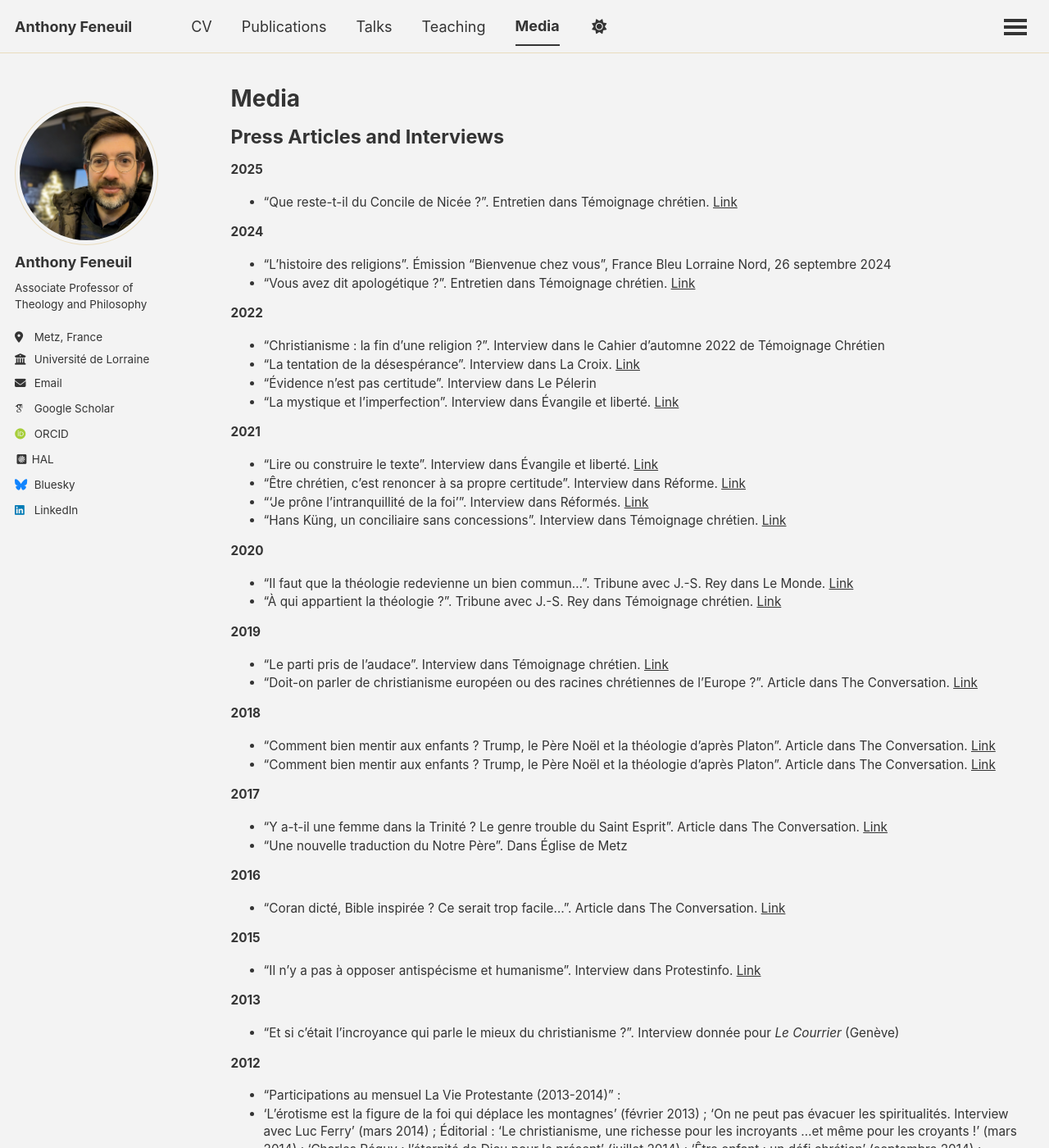
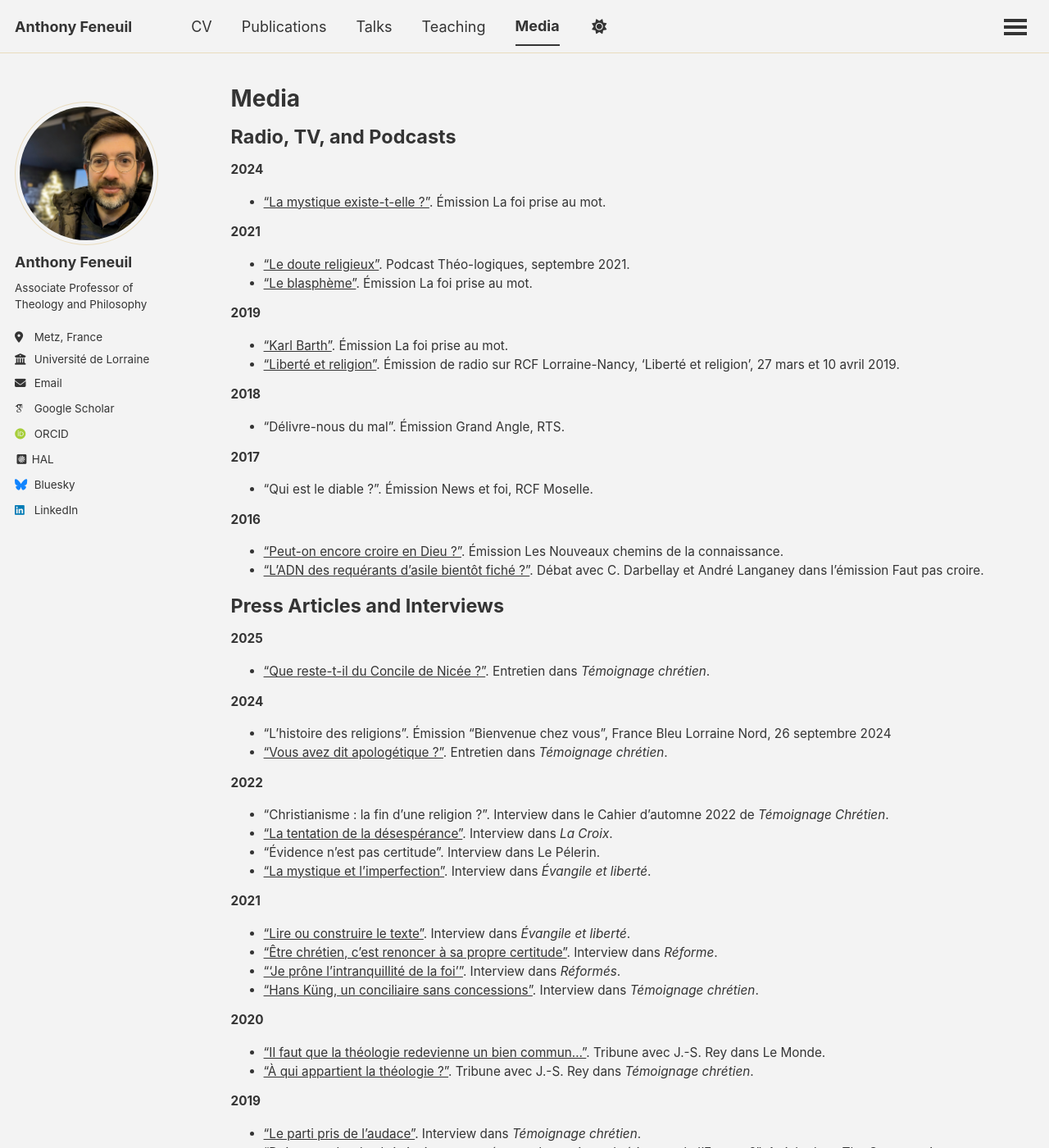
Before and after one commit to anfnl/anfnl.github.io, a Jekyll site: the page built from _pages/media.md, in a window 1280 px wide and 1400 px high. Shown: the whole window at 82% size. Built offline with Jekyll 4.4.1, drawn with Linux system fonts in a browser that asks for light colours; some web fonts are replaced; a script that is not in the unit is left out; some of the changed text lies outside the part shown.

Commit message:
Update media.md

```diff
--- a/_pages/media.md
+++ b/_pages/media.md
@@ -4,59 +4,88 @@ title: "Media"
 permalink: /media/
 author_profile: true
 ---
+## Radio, TV, and Podcasts
+
+**2024**
+
+* ["La mystique existe-t-elle ?"](https://www.youtube.com/watch?v=LKYhYCBGcS0). Émission La foi prise au mot.
+
+**2021**
+
+* ["Le doute religieux"](https://shows.acast.com/theo-logiques/episodes/le-doute-religieux). Podcast Théo-logiques, septembre 2021.
+* ["Le blasphème"](https://youtu.be/63uLLkCM1K0). Émission La foi prise au mot.
+
+**2019**
+
+* ["Karl Barth"](https://youtu.be/6yRU5yXS7n0). Émission La foi prise au mot.
+* ["Liberté et religion"](https://rcf.fr/culture/philosophie/liberte-et-religion-1ere-partie). Émission de radio sur RCF Lorraine-Nancy, ‘Liberté et religion’, 27 mars et 10 avril 2019.
+
+**2018**
+
+* "Délivre-nous du mal". Émission Grand Angle, RTS.
+
+**2017**
+
+* "Qui est le diable ?". Émission News et foi, RCF Moselle.
+
+**2016**
+
+* ["Peut-on encore croire en Dieu ?"](https://www.franceculture.fr/emissions/les-nouveaux-chemins-de-la-connaissance/les-nouveaux-chemins-de-la-connaissance-mercredi-1). Émission Les Nouveaux chemins de la connaissance.
+* ["L’ADN des requérants d’asile bientôt fiché ?"](https://www.rts.ch/religion/faut-pas-croire/5693428-l-adn-des-requerants-d-asile-bientot-fiche-.html). Débat avec C. Darbellay et André Langaney dans l'émission Faut pas croire.
+
+
 
 ## Press Articles and Interviews
 
 **2025**
 
-* "Que reste-t-il du Concile de Nicée ?". Entretien dans Témoignage chrétien. [Link](https://www.temoignagechretien.fr/que-reste-t-il-du-concile-de-nicee/)
+* ["Que reste-t-il du Concile de Nicée ?"](https://www.temoignagechretien.fr/que-reste-t-il-du-concile-de-nicee/). Entretien dans _Témoignage chrétien_.
 
 **2024**
 
 * "L'histoire des religions". Émission "Bienvenue chez vous", France Bleu Lorraine Nord, 26 septembre 2024
-* "Vous avez dit apologétique ?". Entretien dans Témoignage chrétien. [Link](https://www.temoignagechretien.fr/vous-avez-dit-apologetique/)
+* ["Vous avez dit apologétique ?"](https://www.temoignagechretien.fr/vous-avez-dit-apologetique/). Entretien dans _Témoignage chrétien_.
 
 **2022**
 
-* "Christianisme : la fin d’une religion ?". Interview dans le Cahier d'automne 2022 de Témoignage Chrétien
-* "La tentation de la désespérance". Interview dans La Croix. [Link](https://www.la-croix.com/tentation-desesperance-2022-03-11-1101204332)
-* "Évidence n'est pas certitude". Interview dans Le Pélerin
-* "La mystique et l’imperfection". Interview dans Évangile et liberté. [Link](https://www.evangile-et-liberte.net/2022/01/la-mystique-et-limperfection/)
+* "Christianisme : la fin d’une religion ?". Interview dans le Cahier d'automne 2022 de _Témoignage Chrétien_.
+* ["La tentation de la désespérance"](https://www.la-croix.com/tentation-desesperance-2022-03-11-1101204332). Interview dans _La Croix_.
+* "Évidence n'est pas certitude". Interview dans Le Pélerin.
+* ["La mystique et l’imperfection"](https://www.evangile-et-liberte.net/2022/01/la-mystique-et-limperfection/). Interview dans _Évangile et liberté_.
 
 **2021**
 
-* "Lire ou construire le texte". Interview dans Évangile et liberté. [Link](https://www.evangile-et-liberte.net/2021/11/lire-ou-construire-le-texte/)
-* "Être chrétien, c’est renoncer à sa propre certitude". Interview dans Réforme. [Link](https://www.reforme.net/theologie/2021/09/23/anthony-feneuil-%E2%80%84etre-chretien-cest-renoncer-a-sa-propre-certitude%E2%80%84/)
-* "‘Je prône l'intranquillité de la foi’". Interview dans Réformés. [Link](https://www.reformes.ch/portraits/2021/06/anthony-feneuil-je-prone-lintranquillite-de-la-foi-reformes-juillet-aout-2021)
-* "Hans Küng, un conciliaire sans concessions". Interview dans Témoignage chrétien. [Link](https://www.temoignagechretien.fr/hans-kung-un-conciliaire-sans-concessions/)
+* ["Lire ou construire le texte"](https://www.evangile-et-liberte.net/2021/11/lire-ou-construire-le-texte/). Interview dans _Évangile et liberté_.
+* ["Être chrétien, c’est renoncer à sa propre certitude"](https://www.reforme.net/theologie/2021/09/23/anthony-feneuil-%E2%80%84etre-chretien-cest-renoncer-a-sa-propre-certitude%E2%80%84/). Interview dans _Réforme_.
+* ["‘Je prône l'intranquillité de la foi’"](https://www.reformes.ch/portraits/2021/06/anthony-feneuil-je-prone-lintranquillite-de-la-foi-reformes-juillet-aout-2021). Interview dans _Réformés_.
+* ["Hans Küng, un conciliaire sans concessions"](https://www.temoignagechretien.fr/hans-kung-un-conciliaire-sans-concessions/). Interview dans _Témoignage chrétien_.
 
 **2020**
 
-* "Il faut que la théologie redevienne un bien commun...". Tribune avec J.-S. Rey dans Le Monde. [Link](https://www.lemonde.fr/idees/article/2020/10/11/il-faut-que-la-theologie-redevienne-un-bien-commun-et-se-developpe-dans-les-universites-publiques_6055596_3232.html)
-* "À qui appartient la théologie ?". Tribune avec J.-S. Rey dans Témoignage chrétien. [Link](https://www.temoignagechretien.fr/a-qui-appartient-la-theologie/)
+* ["Il faut que la théologie redevienne un bien commun..."](https://www.lemonde.fr/idees/article/2020/10/11/il-faut-que-la-theologie-redevienne-un-bien-commun-et-se-developpe-dans-les-universites-publiques_6055596_3232.html). Tribune avec J.-S. Rey dans Le Monde.
+* ["À qui appartient la théologie ?"](https://www.temoignagechretien.fr/a-qui-appartient-la-theologie/). Tribune avec J.-S. Rey dans _Témoignage chrétien_.
 
 **2019**
 
-* "Le parti pris de l’audace". Interview dans Témoignage chrétien. [Link](https://www.temoignagechretien.fr/le-parti-pris-de-laudace/)
-* "Doit-on parler de christianisme européen ou des racines chrétiennes de l’Europe ?". Article dans The Conversation. [Link](https://theconversation.com/doit-on-parler-de-christianisme-europeen-ou-des-racines-chretiennes-de-leurope-115483)
+* ["Le parti pris de l’audace"](https://www.temoignagechretien.fr/le-parti-pris-de-laudace/). Interview dans _Témoignage chrétien_.
+* ["Doit-on parler de christianisme européen ou des racines chrétiennes de l’Europe ?"](https://theconversation.com/doit-on-parler-de-christianisme-europeen-ou-des-racines-chretiennes-de-leurope-115483). Article dans _The Conversation_.
 
 **2018**
 
-* "Comment bien mentir aux enfants ? Trump, le Père Noël et la théologie d’après Platon". Article dans The Conversation. [Link](https://theconversation.com/comment-bien-mentir-aux-enfants-trump-le-pere-noel-et-la-theologie-dapres-platon-109233)
-* "Comment bien mentir aux enfants ? Trump, le Père Noël et la théologie d’après Platon". Article dans The Conversation. [Link](https://theconversation.com/la-la-cite-est-elle-vraiment-une-invention-chretienne-93561)
+* ["Comment bien mentir aux enfants ? Trump, le Père Noël et la théologie d’après Platon"](https://theconversation.com/comment-bien-mentir-aux-enfants-trump-le-pere-noel-et-la-theologie-dapres-platon-109233). Article dans _The Conversation_.
 
 **2017**
 
-* "Y a-t-il une femme dans la Trinité ? Le genre trouble du Saint Esprit". Article dans The Conversation. [Link](https://theconversation.com/y-a-t-il-une-femme-dans-la-trinite-le-genre-trouble-du-saint-esprit-88895)
+* ["Y a-t-il une femme dans la Trinité ? Le genre trouble du Saint Esprit"](https://theconversation.com/y-a-t-il-une-femme-dans-la-trinite-le-genre-trouble-du-saint-esprit-88895). Article dans _The Conversation_.
 * "Une nouvelle traduction du Notre Père". Dans Église de Metz
 
 **2016**
 
-* "Coran dicté, Bible inspirée ? Ce serait trop facile...". Article dans The Conversation. [Link](https://theconversation.com/coran-dicte-bible-inspiree-ce-serait-trop-facile-65212)
+* ["Coran dicté, Bible inspirée ? Ce serait trop facile..."](https://theconversation.com/coran-dicte-bible-inspiree-ce-serait-trop-facile-65212). Article dans _The Conversation_.
 
 **2015**
 
-* "Il n’y a pas à opposer antispécisme et humanisme". Interview dans Protestinfo. [Link](https://protestinfo.ch/201610208157/8157-il-n-y-a-pas-a-opposer-humanisme-et-antispecisme.html)
+* ["Il n’y a pas à opposer antispécisme et humanisme"](https://protestinfo.ch/201610208157/8157-il-n-y-a-pas-a-opposer-humanisme-et-antispecisme.html). Interview dans _Protestinfo_.
 
 
 **2013**
@@ -67,32 +96,3 @@ author_profile: true
 
 * "Participations au mensuel La Vie Protestante (2013-2014)" :
 * 'L’érotisme est la figure de la foi qui déplace les montagnes’ (février 2013) ; ‘On ne peut pas évacuer les spiritualités. Interview avec Luc Ferry’ (mars 2014) ;  Éditorial : ‘Le christianisme, une richesse pour les incroyants ...et même pour les croyants !’ (mars 2014) ; ‘Charles Péguy : l’éternité de Dieu pour le présent’ (juillet 2014) ; ‘Être enfant : un défi chrétien’ (septembre 2014) ; ‘Protestantisme nord-américain : quelques grandes figures féminines’ (octobre 2014) ; Chronique d'éthique et de politique chaque mois de septembre 2013 à août 2014.
-
-## Radio, TV, and Podcasts
-
-**2024**
-
-* "La mystique existe-t-elle ?". Émission La foi prise au mot. [Link](https://www.youtube.com/watch?v=LKYhYCBGcS0)
-
-**2021**
-
-* "Le doute religieux". Podcast Théo-logiques, septembre 2021. [Link](https://shows.acast.com/theo-logiques/episodes/le-doute-religieux)
-* "Le blasphème". Émission La foi prise au mot. [Link](https://youtu.be/63uLLkCM1K0)
-
-**2019**
-
-* "Karl Barth". Émission La foi prise au mot. [Link](https://youtu.be/6yRU5yXS7n0)
-* "Liberté et religion". Émission de radio sur RCF Lorraine-Nancy, ‘Liberté et religion’, 27 mars et 10 avril 2019. [Link](https://rcf.fr/culture/philosophie/liberte-et-religion-1ere-partie)
-
-**2018**
-
-* "Délivre-nous du mal". Émission Grand Angle
-
-**2017**
-
-* "Qui est le diable ?". Émission News et foi
-
-**2016**
-
-* "Peut-on encore croire en Dieu ?". Émission Les Nouveaux chemins de la connaissance. [Link](https://www.franceculture.fr/emissions/les-nouveaux-chemins-de-la-connaissance/les-nouveaux-chemins-de-la-connaissance-mercredi-1)
-* "L’ADN des requérants d’asile bientôt fiché ?". Débat avec C. Darbellay et André Langaney dans l'émission Faut pas croire. [Link](https://www.rts.ch/religion/faut-pas-croire/5693428-l-adn-des-requerants-d-asile-bientot-fiche-.html)
```
